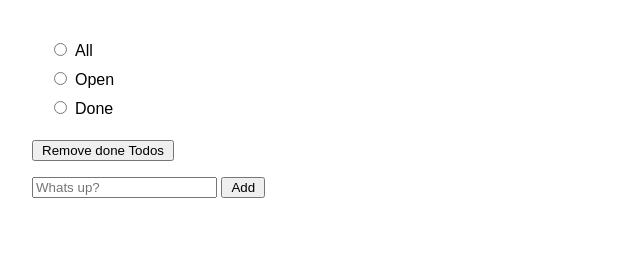
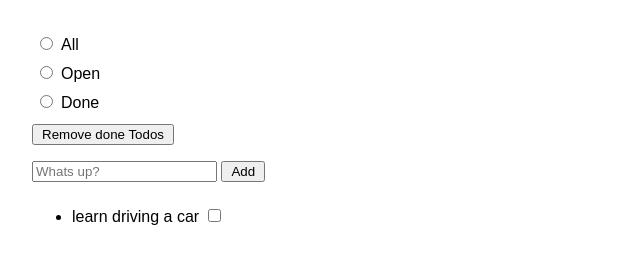
Before and after one commit to Artromi/todo-app, a plain HTML site: page index.html in a window 1280 px wide. Shown: the part 72-336 px from the top of the page, without its empty margins (0-640 px from the left). Drawn offline with Linux system fonts and the light colour scheme.

Commit message:
fix: html and css

```diff
--- a/index.html
+++ b/index.html
@@ -7,20 +7,16 @@
     <link rel="stylesheet" href="style.css" />
   </head>
   <body>
-    <header>
     <h1>Todo App</h1>
-    </header>
-    <main>
     <form>
-        <fieldset>
       <label for="all">
         <input
           type="radio"
           class="radio-buttons"
           id="all"
           name="radio-options"
-            />All
-          </label>
+        />All</label
+      >
       <label for="open">
         <input
           type="radio"
@@ -37,14 +33,18 @@
           name="radio-options"
         />Done</label
       >
-        </fieldset>
+      <div id="button-container">
         <button id="btn-remove">Remove done Todos</button>
-        <div>
+        <div id="add-todo-container">
           <input type="text" placeholder="Whats up?" id="add-todo-txt" />
           <button id="btn-add">Add</button>
         </div>
+      </div>
+      <ul id="todo-list">
+        <li>learn driving a car <input type="checkbox" /></li>
+      </ul>
     </form>
-    </main>
+
     <script src="script.js"></script>
   </body>
 </html>
--- a/style.css
+++ b/style.css
@@ -9,15 +9,16 @@ html {
 body {
   margin: 0;
 }
-main,
-header {
+form,
+h1 {
   margin: 2rem;
 }
-fieldset {
+form {
   display: flex;
   flex-direction: column;
   border: none;
 }
+
 .radio-buttons {
   margin: 0.5rem;
 }
```
Lines whose indentation alone changed are shown as unchanged.
